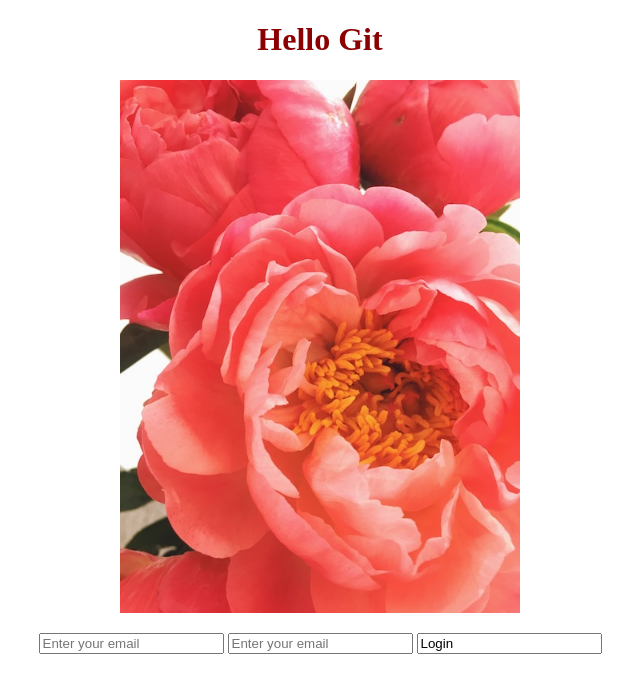
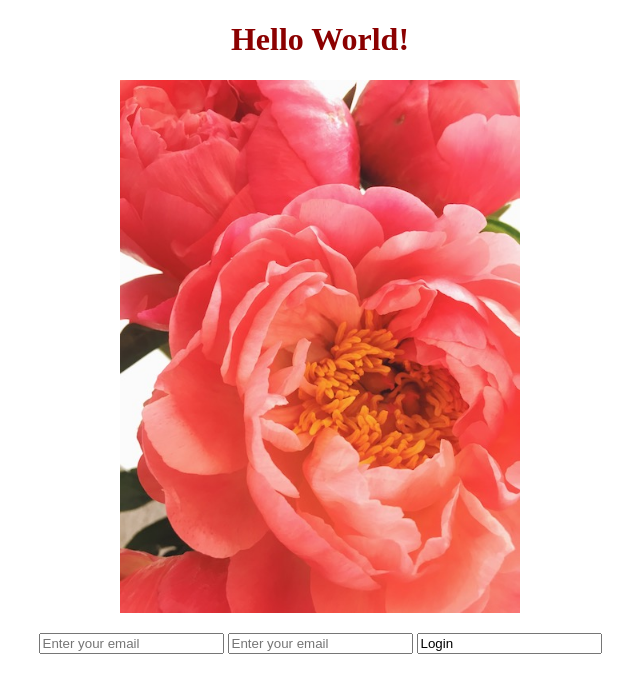
Before and after one commit to KlaraWK/another-test-app, a plain HTML site: page index.html in a window 1280 px wide. Shown: the whole page, without its empty margins (320-960 px from the left). Drawn offline with Linux system fonts and the light colour scheme.

Commit message:
Title & H1

```diff
--- a/index.html
+++ b/index.html
@@ -3,11 +3,11 @@
 <head>
     <meta charset="UTF-8">
     <meta name="viewport" content="width=device-width, initial-scale=1.0">
-    <title>Document</title>
+    <title>Let's do this</title>
     <link rel="stylesheet" href="src/style.css">
 </head>
 <body>
-    <h1>Hello Git</h1>
+    <h1>Hello World!</h1>
     <img src="src/blumen.JPG" alt="Beautiful Flower" width="400">
 
     <form>
```
